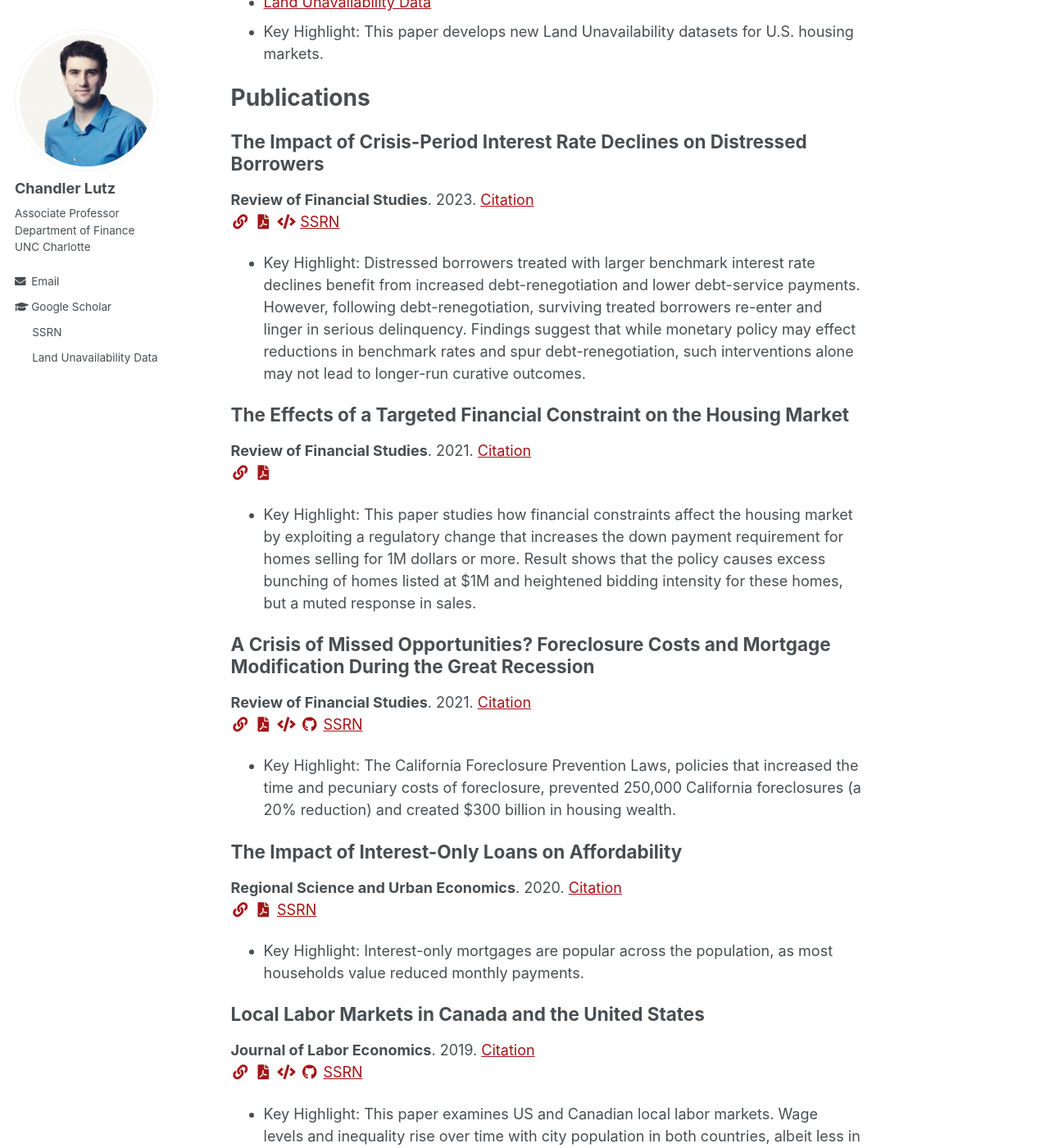
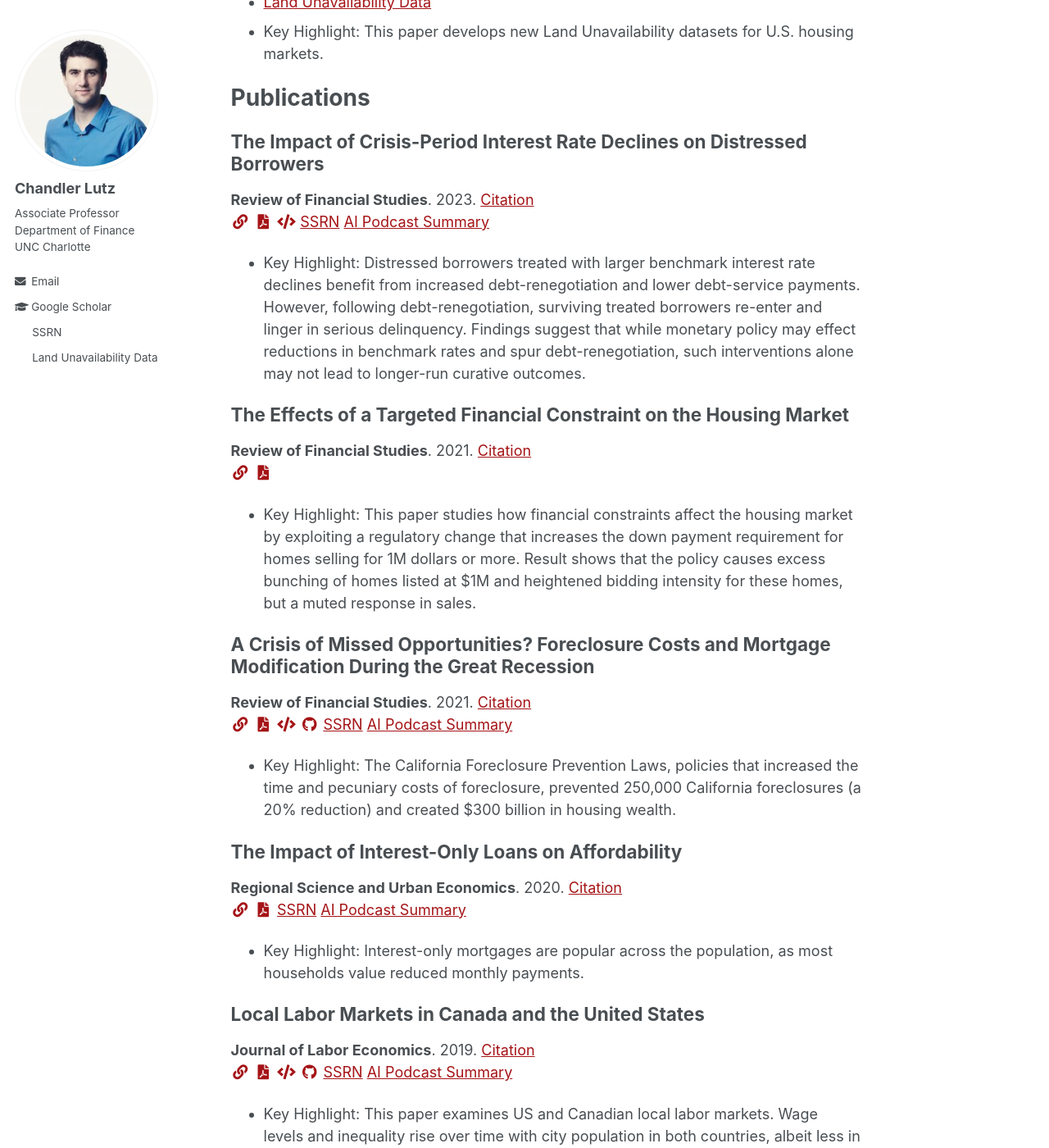
Before and after one commit to ChandlerLutz/ChandlerLutz.github.io, a Jekyll site: the page built from _pages/about.md, in a window 1280 px wide and 1400 px high, scrolled down 1008 px. Shown: the whole window at 82% size. Built offline with Jekyll 4.4.1, drawn with Linux system fonts in a browser that asks for light colours; some of the changed text lies outside the part shown.

Commit message:
Update publications

```diff
--- a/_includes/archive-single.html
+++ b/_includes/archive-single.html
@@ -76,6 +76,9 @@
       {% if post.ssrn %}
         <a href="{{ post.ssrn }}">SSRN</a>
       {% endif %}
+      {% if post.ssrn %}
+        <a href="{{ post.ai_pod }}">AI Podcast Summary</a>
+      {% endif %}
       </p>
     {% elsif post.collection == 'workingpapers' %}
       {% if post.abstract %}
@@ -91,7 +94,7 @@
       <!-- citation and icon code -->
       <p>
       {% if post.citation %}
-        {{ post.citation }}
+        {{ post.citation }}.
       {% endif %}
       <br>
       {% if post.link %}
```
Also changed, not shown: _publications/2023-interest-rate-declines-distressed-borrowers.md (+1 -0 lines).
